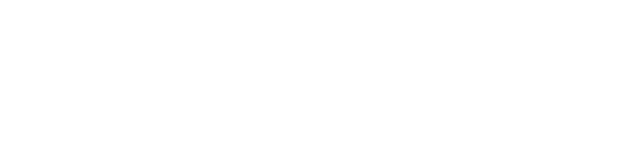
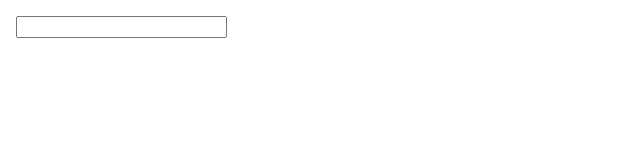
Before and after one commit to Peleton-011/exercises, a plain HTML site: page StyleTesting/1/index.html in a window 1280 px wide. Shown: the whole page, without its empty margins (0-640 px from the left). Drawn offline with Linux system fonts and the light colour scheme.

Commit message:
Complete Style-1

```diff
--- a/StyleTesting/1/index.html
+++ b/StyleTesting/1/index.html
@@ -1,13 +1,20 @@
 <!DOCTYPE html>
 <html lang="en">
-<head>
-    <meta charset="UTF-8">
-    <meta http-equiv="X-UA-Compatible" content="IE=edge">
-    <meta name="viewport" content="width=device-width, initial-scale=1.0">
-    <link rel="stylesheet" href="style.css">
-    <title>Document</title>
-</head>
-<body>
-
-</body>
+    <head>
+        <meta charset="UTF-8" />
+        <meta http-equiv="X-UA-Compatible" content="IE=edge" />
+        <meta name="viewport" content="width=device-width, initial-scale=1.0" />
+        <link rel="stylesheet" href="style.css" />
+        <title>Document</title>
+    </head>
+    <body>
+        <form>
+            <input
+                type="search"
+                name="search"
+                id="search"
+                aria-label="Type out your search"
+            />
+        </form>
+    </body>
 </html>
--- a/StyleTesting/1/style.css
+++ b/StyleTesting/1/style.css
@@ -0,0 +1,20 @@
+body {
+    background-color: #fff;
+    color: #333;
+    font: 1em / 1.4 Helvetica Neue, Helvetica, Arial, sans-serif;
+    padding: 1em;
+    margin: 0;
+}
+
+* {
+    box-sizing: border-box;
+}
+
+button,
+input,
+select {
+    font-family: inherit;
+    font-size: 100%;
+    padding: 0;
+    margin: 0;
+}
```
Also changed, not shown: ProjectEuler/A-03/A-03.html (+1 -1 lines), ProjectEuler/A-03/solution.js (+29 -3 lines).
